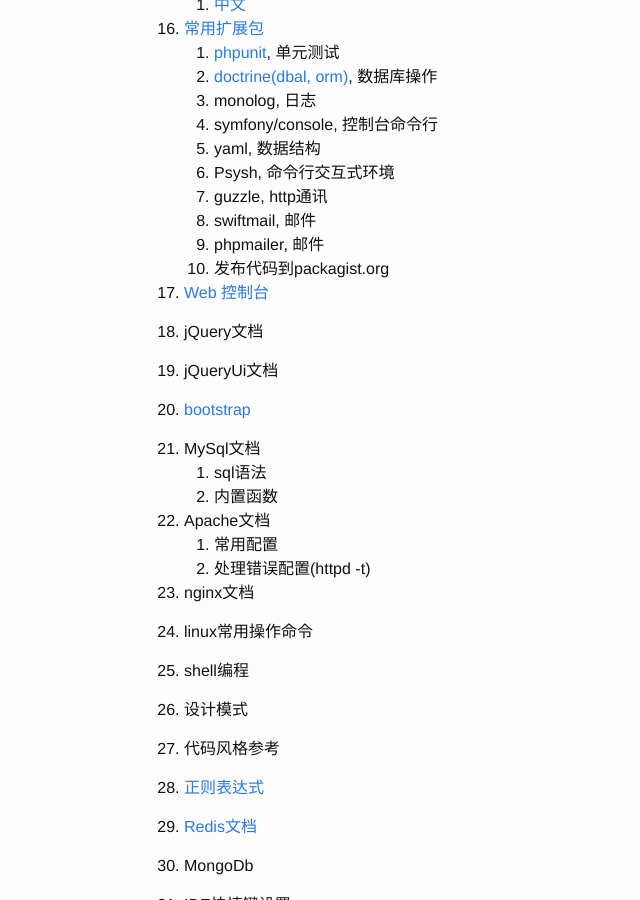
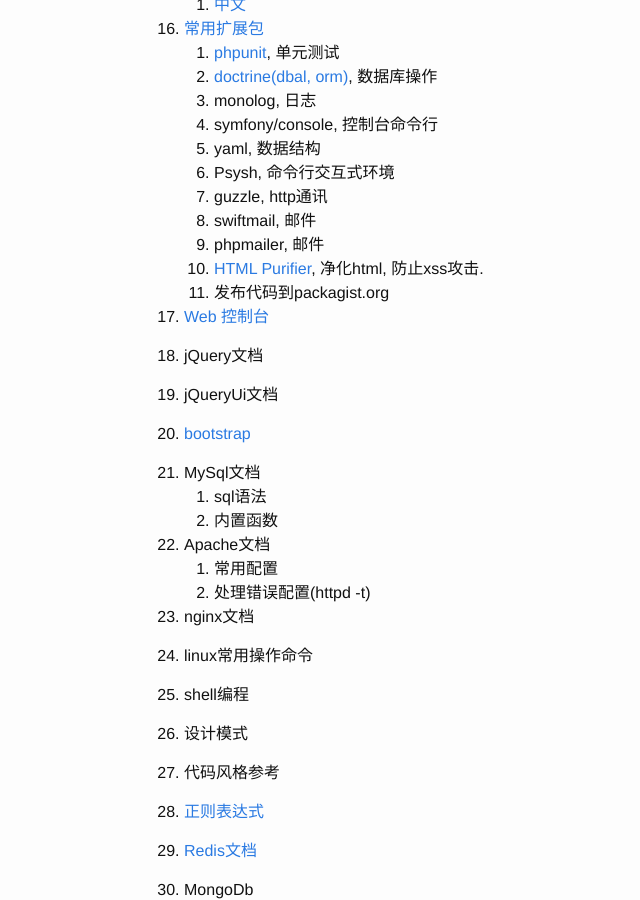
Before and after one commit to windqyoung/windqyoung.github.io, a Jekyll site: the page built from _posts/2016-03-29-readings-for-study-php.md, in a window 1280 px wide and 900 px high, scrolled down 1332 px. Shown: the whole window, without its empty margins (146-786 px from the left). Built offline with Jekyll 4.4.1, drawn with Linux system fonts in a browser that asks for light colours; nearby versions of some CDN libraries; comment, search, counter and statistics services are not loaded.

Commit message:
添加HtmlPurifier

```diff
--- a/_posts/2016-03-29-readings-for-study-php.md
+++ b/_posts/2016-03-29-readings-for-study-php.md
@@ -49,6 +49,7 @@
 1. [php之道](http://laravel-china.github.io/php-the-right-way/)
     1. [英文](http://www.phptherightway.com/)
 
+
 1. [PHP最佳实践](https://phpbestpractices.org/)
 
 1. [Symfony](http://symfony.com/doc/current/book/index.html)
@@ -75,6 +76,7 @@
     1. guzzle, http通讯
     1. swiftmail, 邮件
     1. phpmailer, 邮件
+    1. [HTML Purifier](http://htmlpurifier.org/docs), 净化html, 防止xss攻击.
     1. 发布代码到packagist.org
 
 1. [Web 控制台](https://developer.mozilla.org/zh-CN/docs/Tools/Web_Console)
```
